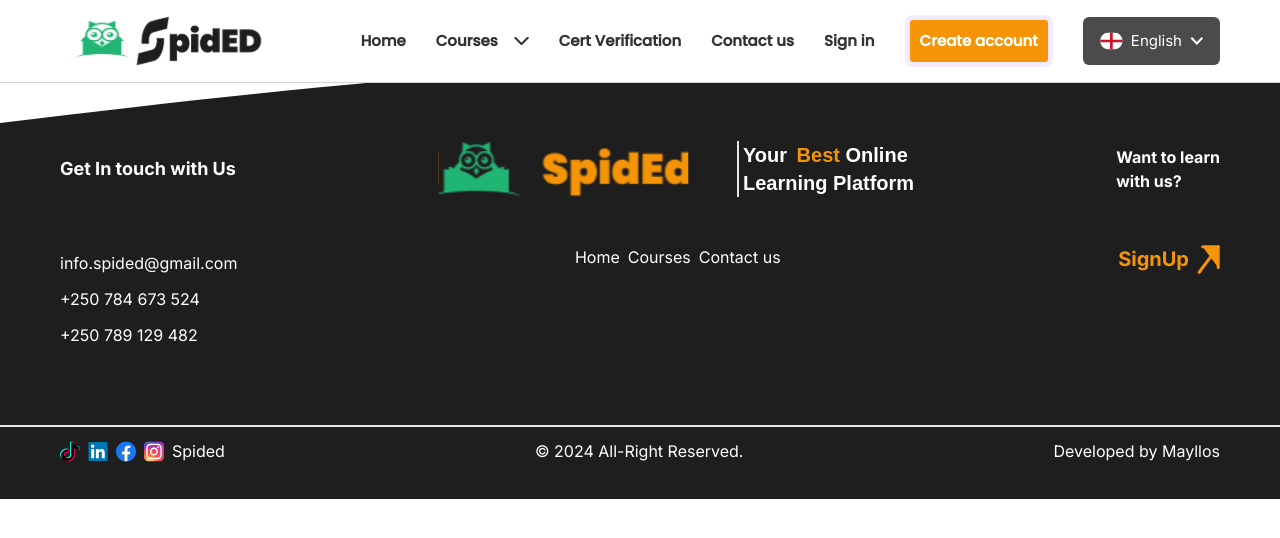
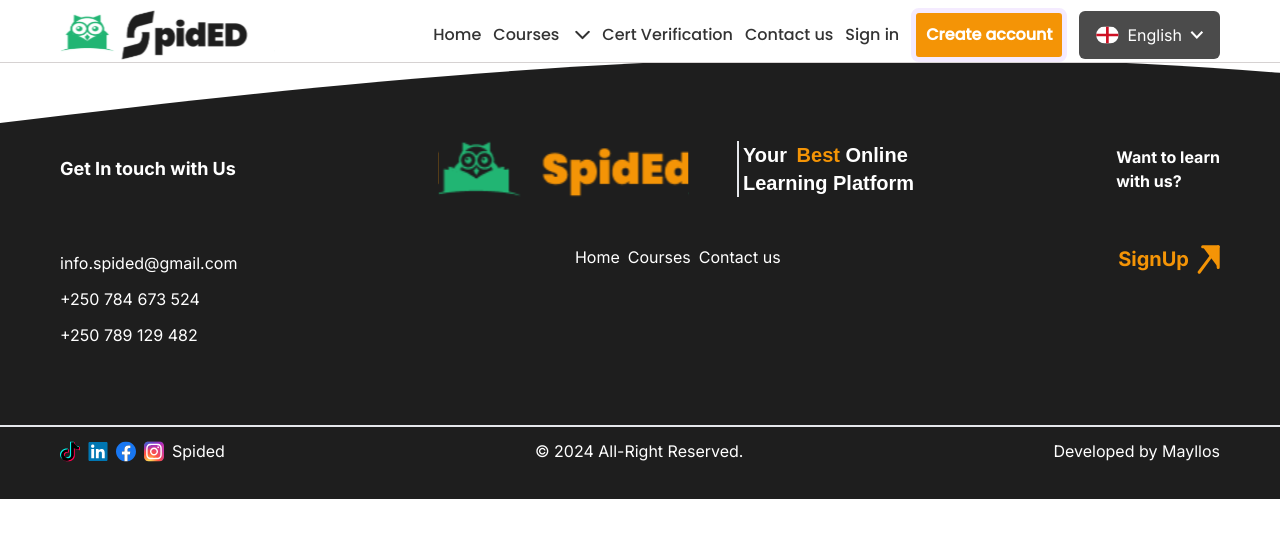
Before and after one commit to stevenmukama/Elearningproject-Fe, a React (Vite) app: page /AllCoursesPage in a window 1280 px wide. Shown: the top 538 px of the page. Built offline with nearby package versions, Linux system fonts and the light colour scheme; a web font is replaced by a local one.

Commit message:
add more changes

```diff
--- a/src/components/Navbar.css
+++ b/src/components/Navbar.css
@@ -17,6 +17,18 @@ button {
 	z-index: 999;
 }
 
+@media only screen and (max-width: 1240px) {
+	/* @media screen and (max-width: 1240px) { */
+	.nav-items {
+		gap: 15px;
+	}
+
+	.nav-logo {
+		width: 150px;
+		height: 40px;
+	}
+}
+
 @media screen and (max-width: 768px) {
 	.Navbar {
 		align-items: center;
@@ -33,7 +45,7 @@ button {
 
 .nav-item {
 	cursor: pointer;
-	font-weight: bold;
+	font-weight: 500;
 	color: #1e1e1e;
 	font-family: 'Poppins', sans-serif;
 	font-style: normal;
--- a/src/components/Navbar.jsx
+++ b/src/components/Navbar.jsx
@@ -114,7 +114,7 @@ const Navbar = () => {
 
 	return (
 		<>
-			<nav className='Navbar border-b border-solid border-[#d6d2d2]'>
+			<nav className='flex justify-between pt-2 px-[60px] items-center bg-white max-xl:text-[15px] fixed top-0 w-full z-[999] border-b border-solid border-[#d6d2d2] '>
 				{windowWidth <= 768 ? (
 					<img
 						src='/smallLogo.svg'
@@ -125,10 +125,11 @@ const Navbar = () => {
 					<img
 						src={logo}
 						alt='Logo'
-						className='nav-logo'
+						className='max-xl:w-[140px] max-xl:h-[52px]'
 					/>
 				)}
-				<div className={`nav-items ${isOpen && 'open'}`}>
+				<div
+					className={`flex gap-3 items-center max-lg:flex max-lg:gap-3 max-lg:text-[12px] ${isOpen && 'open'}`}>
 					<Link
 						to='/'
 						className='nav-item max-md:hidden'>
```
